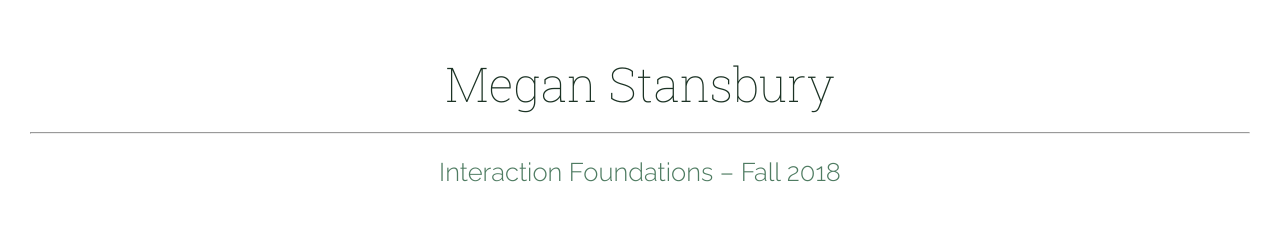
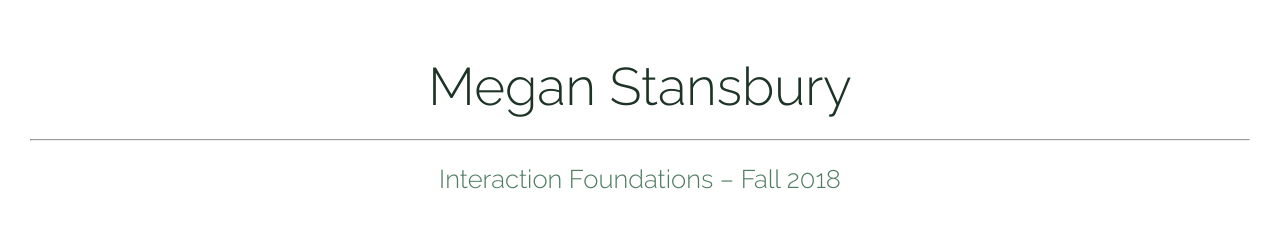
Before and after one commit to MegStans/iffall2018, a plain HTML site: page class_portfolio/index.html in a window 1280 px wide. Shown: the top 229 px of the page. Drawn offline with Linux system fonts and the light colour scheme.

Commit message:
Add files via upload

```diff
--- a/class_portfolio/styles/styles.css
+++ b/class_portfolio/styles/styles.css
@@ -8,15 +8,16 @@ body {
 	font-family: 'Raleway', San-serif;
 	font-size: 14px;
 	background-color: #fff;
+
 	color: #333;
 }
 
 
 h1 {
-	font-size: 3rem;
-	font-weight: 200;
+	font-size: 3.3rem;
+	font-weight: 300;
 	line-height: 1;
-	font-family:Roboto slab, serif;
+
 	padding: 0;
 	margin: 0 0 .5em 0;
 	color:#1c3325;
```
Also changed, not shown: 1 other file.
